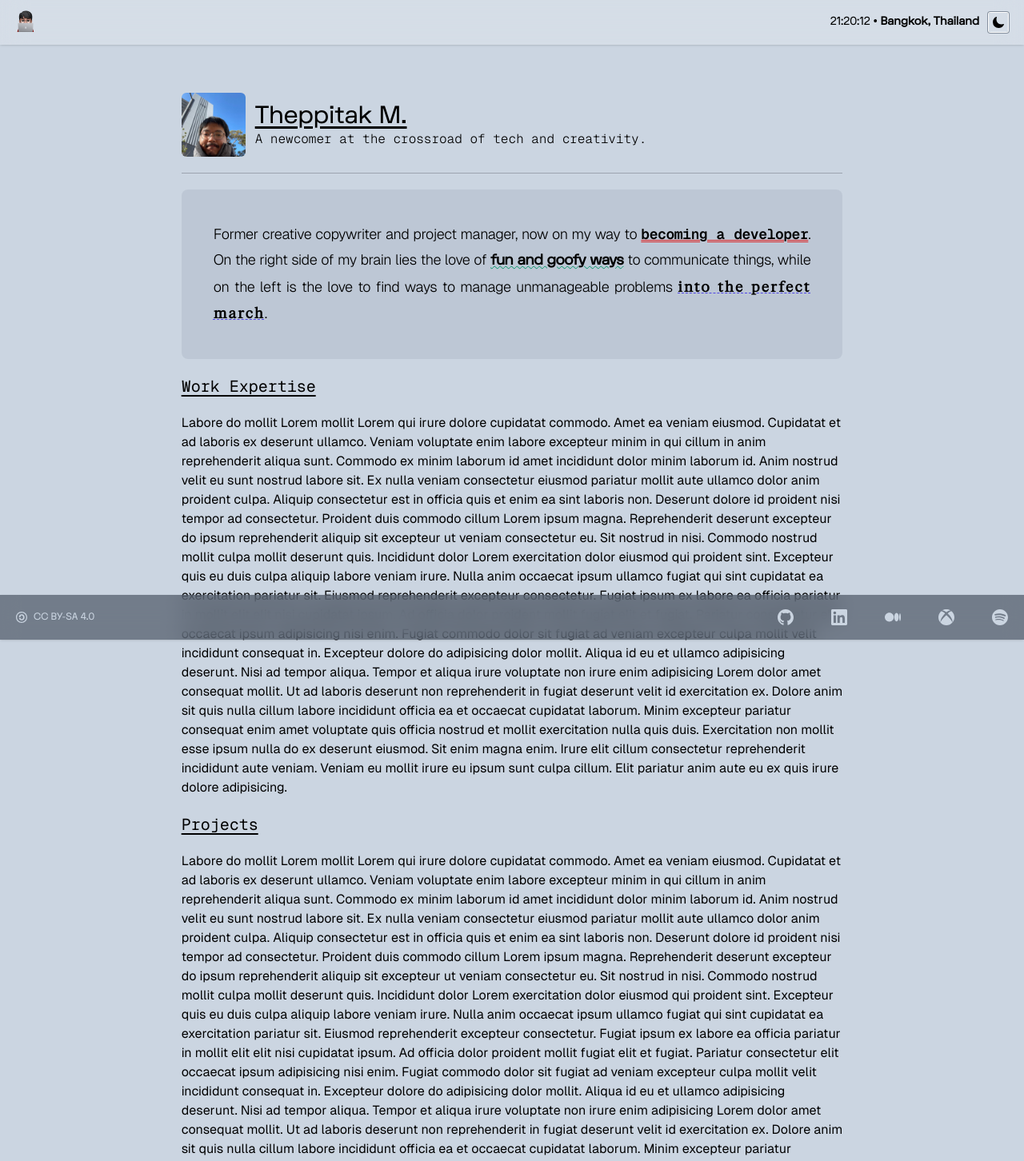
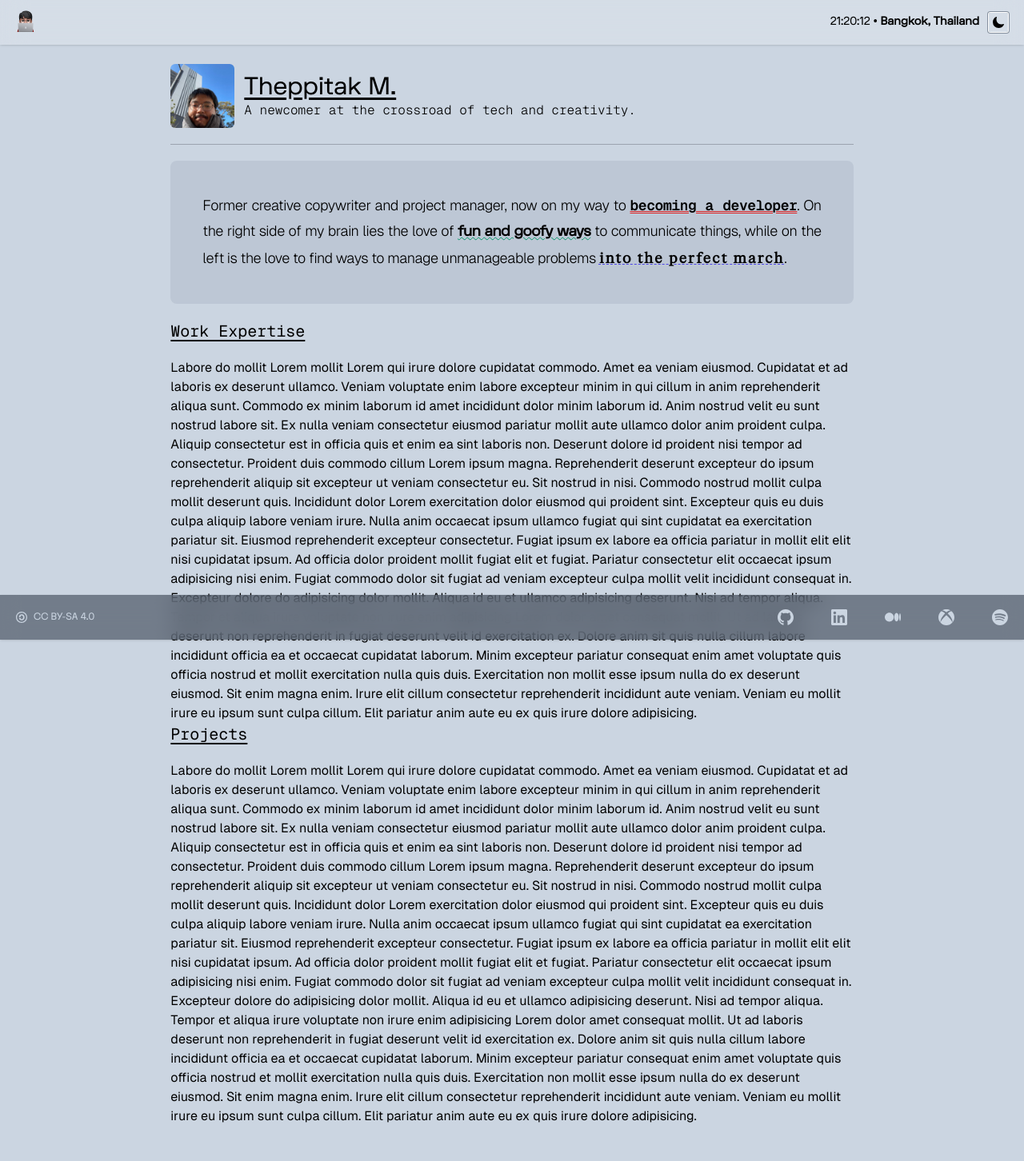
Before and after one commit to mmmmmob/me.theppitak, a React (Vite) app: page / in a window 1280 px wide. Shown: the top 1452 px of the page at 80% size. Built offline with nearby package versions, Linux system fonts and the light colour scheme.

Commit message:
style: remove mt from title

```diff
--- a/src/App.jsx
+++ b/src/App.jsx
@@ -14,7 +14,7 @@ function App() {
         <div className="sticky top-0 w-full">
           <Header />
         </div>
-        <div className="mx-5 my-10 flex flex-1 flex-col items-center justify-center">
+        <div className="my-6 flex flex-1 flex-col items-center justify-center">
           <Title />
           <hr className="m-5 h-px self-center border-0 bg-gray-400 max-sm:w-11/12 md:w-8/12 dark:bg-gray-600" />
           <Info />
--- a/src/components/Project.jsx
+++ b/src/components/Project.jsx
@@ -1,6 +1,6 @@
 function Project() {
   return (
-    <div className="mx-5 my-5 self-center md:w-8/12">
+    <div className="mx-5 self-center md:w-8/12">
       <p className="mb-5 font-mono text-xl underline underline-offset-4">
         Projects
       </p>
--- a/src/components/Title.jsx
+++ b/src/components/Title.jsx
@@ -1,6 +1,6 @@
 function Title() {
   return (
-    <div className="mx-5 mt-5 self-center md:w-8/12 md:flex-initial">
+    <div className="mx-5 self-center md:w-8/12 md:flex-initial">
       <div className="flex">
         <img
           src="/avatar.jpg"
```
